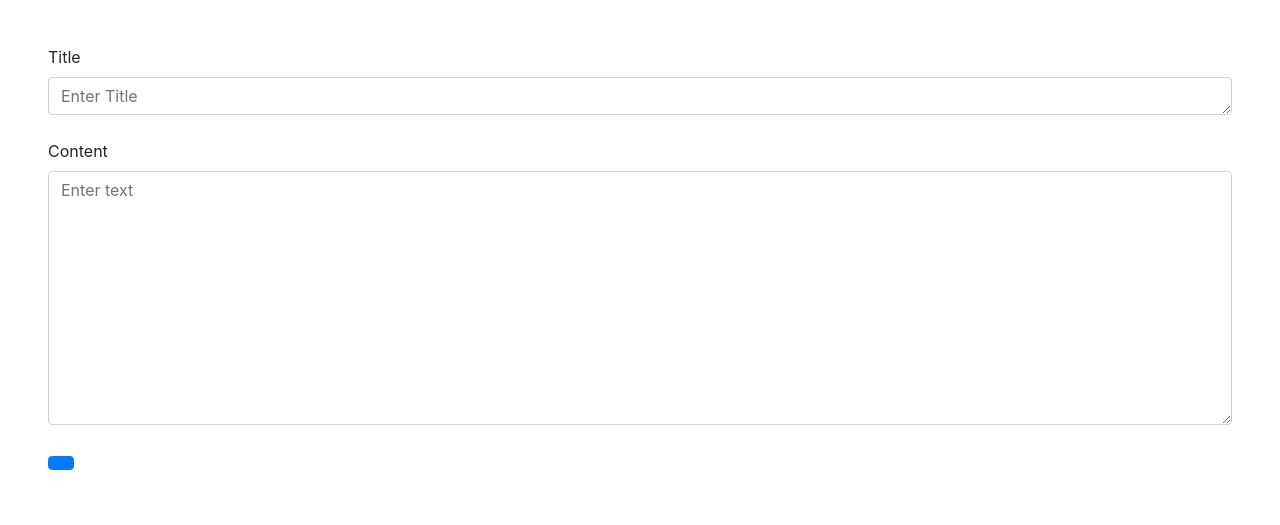
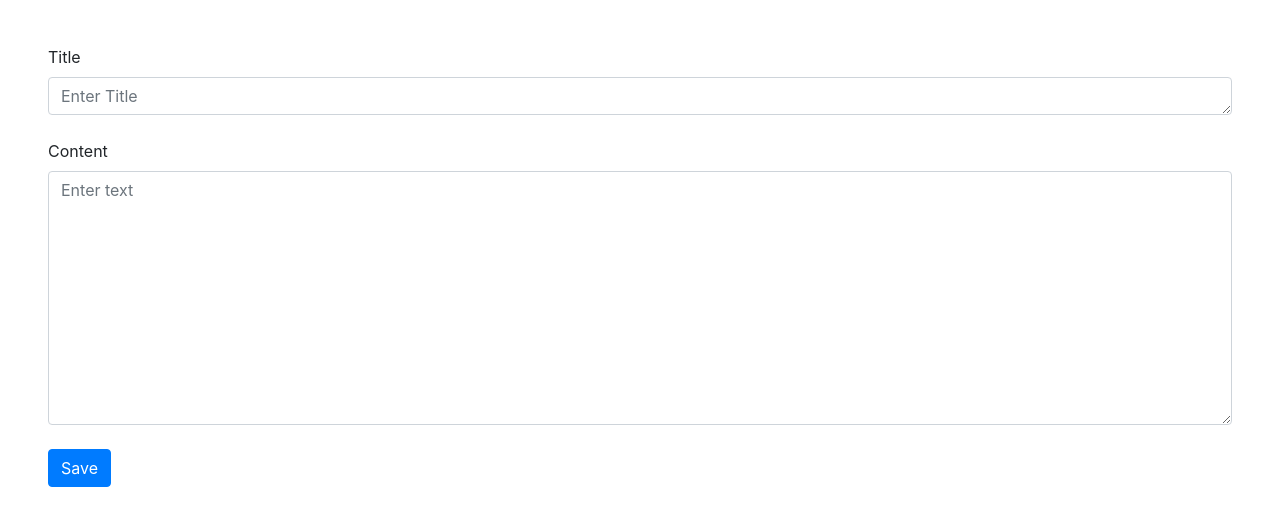
Before and after one commit to webapp-web/webapp-web.github.io, a plain HTML site: page edit/change.html in a window 1280 px wide. Shown: the part 115-640 px from the top of the page. Drawn offline with nearby package versions, Linux system fonts and the light colour scheme.

Commit message:
Update change.html

```diff
--- a/edit/change.html
+++ b/edit/change.html
@@ -30,7 +30,7 @@
             <label>Content</label>
             <textarea rows="10" placeholder="Enter text" id="data" class="form-control" autocomplete="off"></textarea>
             <br>
-            <button onclick="storeData()" class="btn btn-primary" value="Submit"></button>
+            <button onclick="storeData()" class="btn btn-primary" value="Submit">Save</button>
         </div>
     </div>
     <script src="chan.js" ></script>
```
